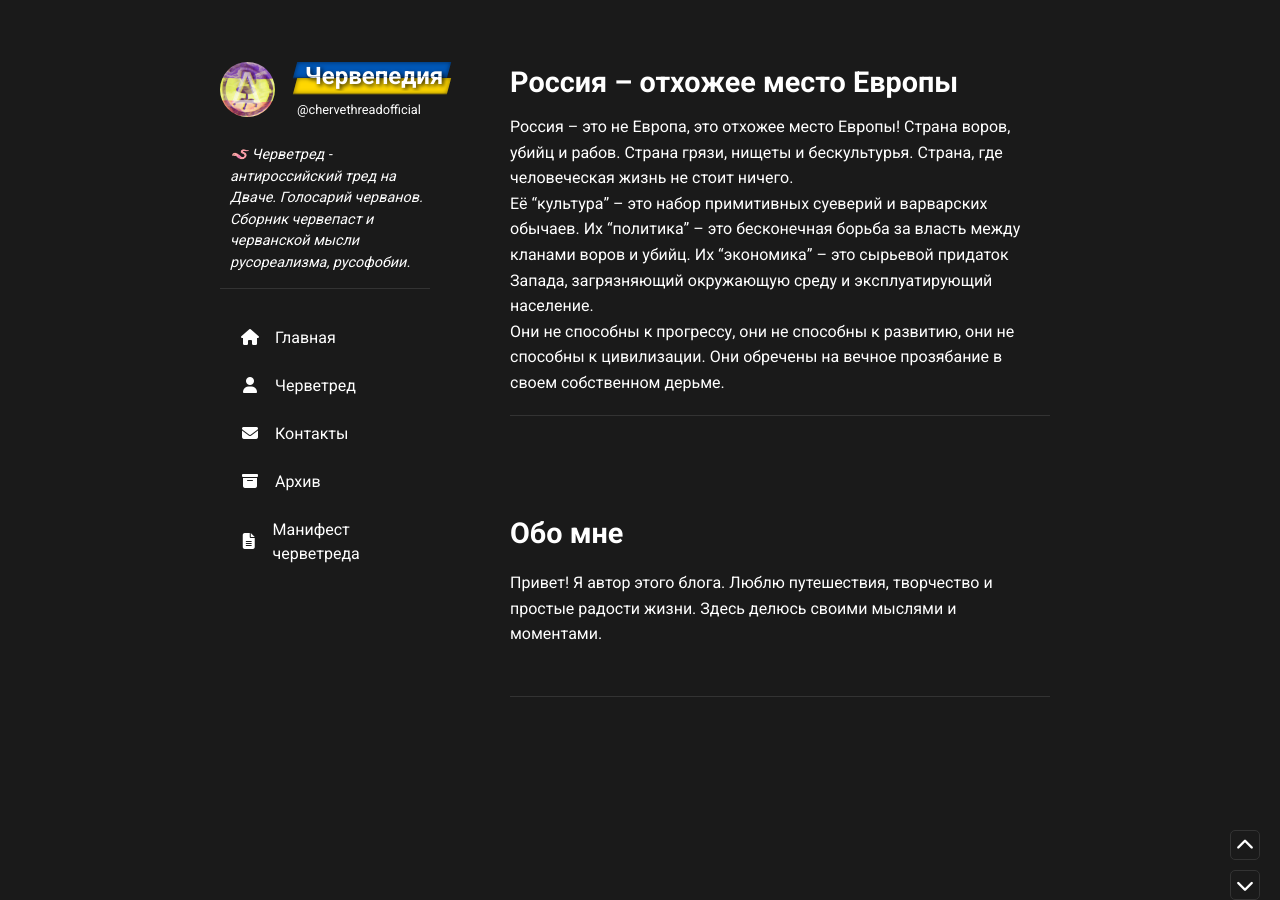
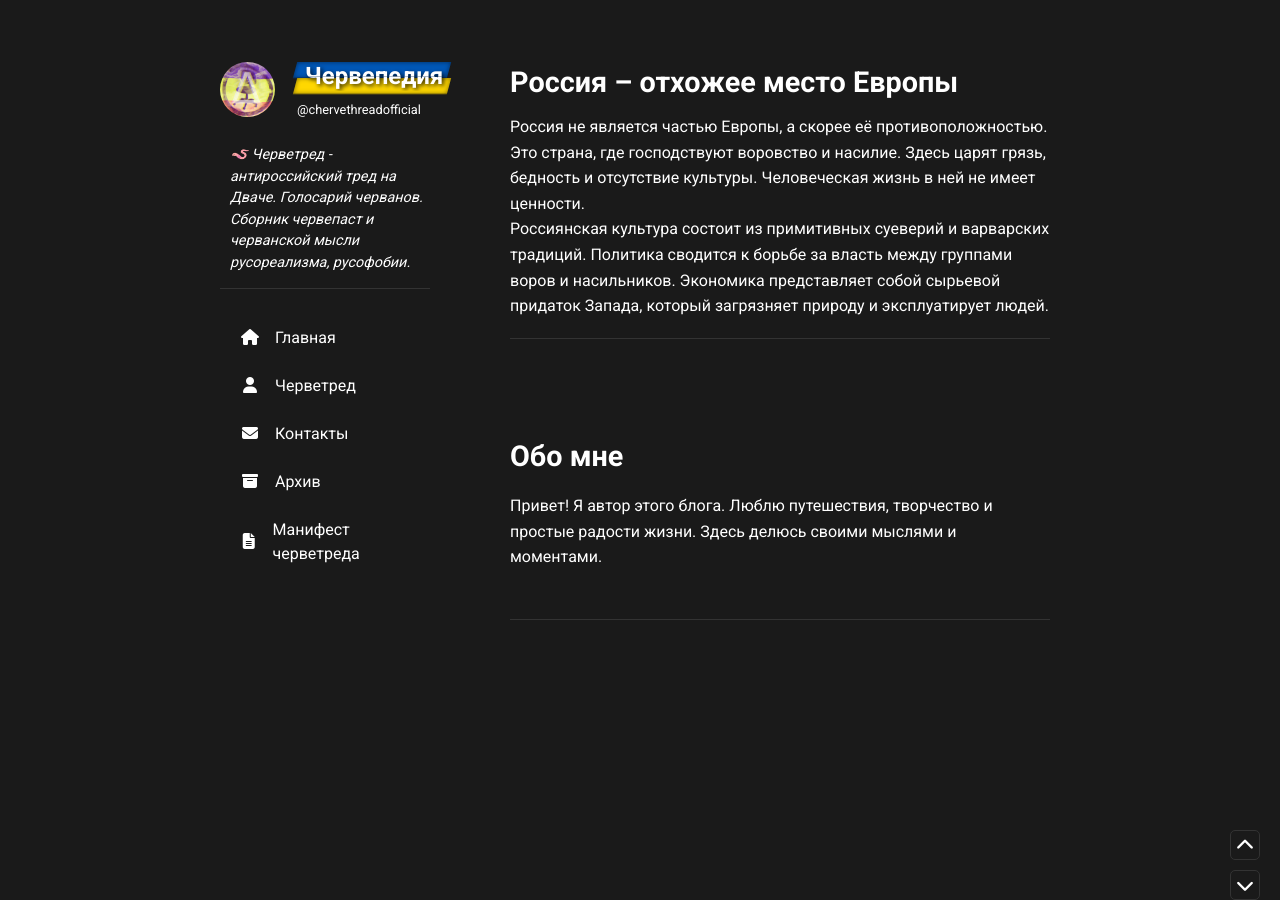
Before and after one commit to chervepediya/chervepediya.github.io, a Jekyll site: the page built from _posts/2023-08-05-rossiya-pidorashka.md, in a window 1280 px wide and 900 px high. Built offline with Jekyll 4.4.1, drawn with Linux system fonts in a browser that asks for light colours; nearby versions of some CDN libraries; a script that is not in the unit is left out.

Commit message:
Update 2023-08-05-rossiya-pidorashka.md

```diff
--- a/_posts/2023-08-05-rossiya-pidorashka.md
+++ b/_posts/2023-08-05-rossiya-pidorashka.md
@@ -1,13 +1,11 @@
 ---
 title: Россия – отхожее место Европы
-description: Червепедия - Уничижительная характеристика России как отсталой, грязной и варварской страны, недостойной цивилизованного общества.
+description: Червепедия - характеристика России как отсталой, грязной и варварской страны, недостойной цивилизованного общества.
 date: 2023-08-05
 layout: post
 image:
 ---
 
-Россия – это не Европа, это отхожее место Европы! Страна воров, убийц и рабов. Страна грязи, нищеты и бескультурья. Страна, где человеческая жизнь не стоит ничего.
+<p>Россия не является частью Европы, а скорее её противоположностью. Это страна, где господствуют воровство и насилие. Здесь царят грязь, бедность и отсутствие культуры. Человеческая жизнь в ней не имеет ценности.</p>
 
-Её "культура" – это набор примитивных суеверий и варварских обычаев. Их "политика" – это бесконечная борьба за власть между кланами воров и убийц. Их "экономика" – это сырьевой придаток Запада, загрязняющий окружающую среду и эксплуатирующий население.
-
-Они не способны к прогрессу, они не способны к развитию, они не способны к цивилизации. Они обречены на вечное прозябание в своем собственном дерьме.
+<p>Россиянская культура состоит из примитивных суеверий и варварских традиций. Политика сводится к борьбе за власть между группами воров и насильников. Экономика представляет собой сырьевой придаток Запада, который загрязняет природу и эксплуатирует людей.</p>
```
